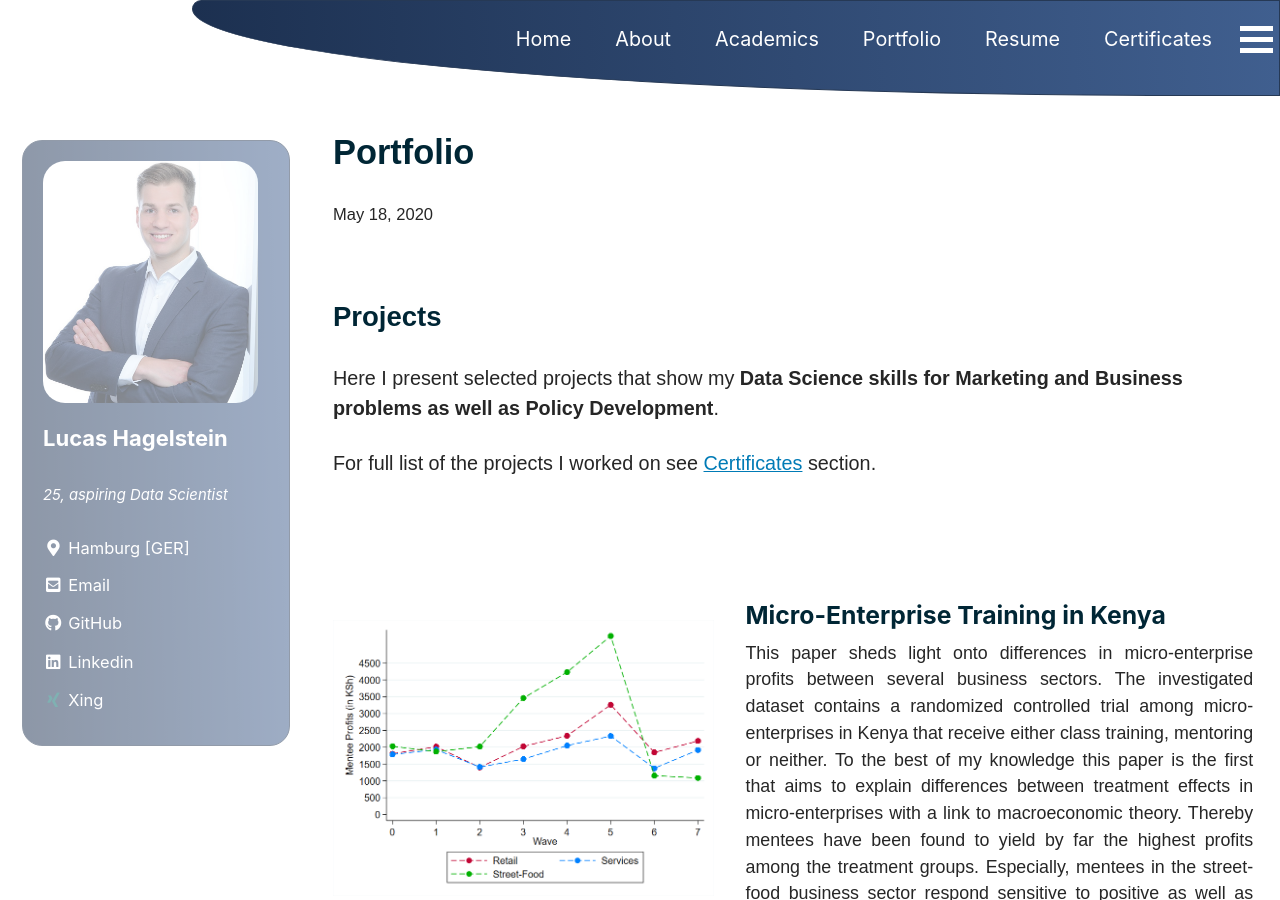
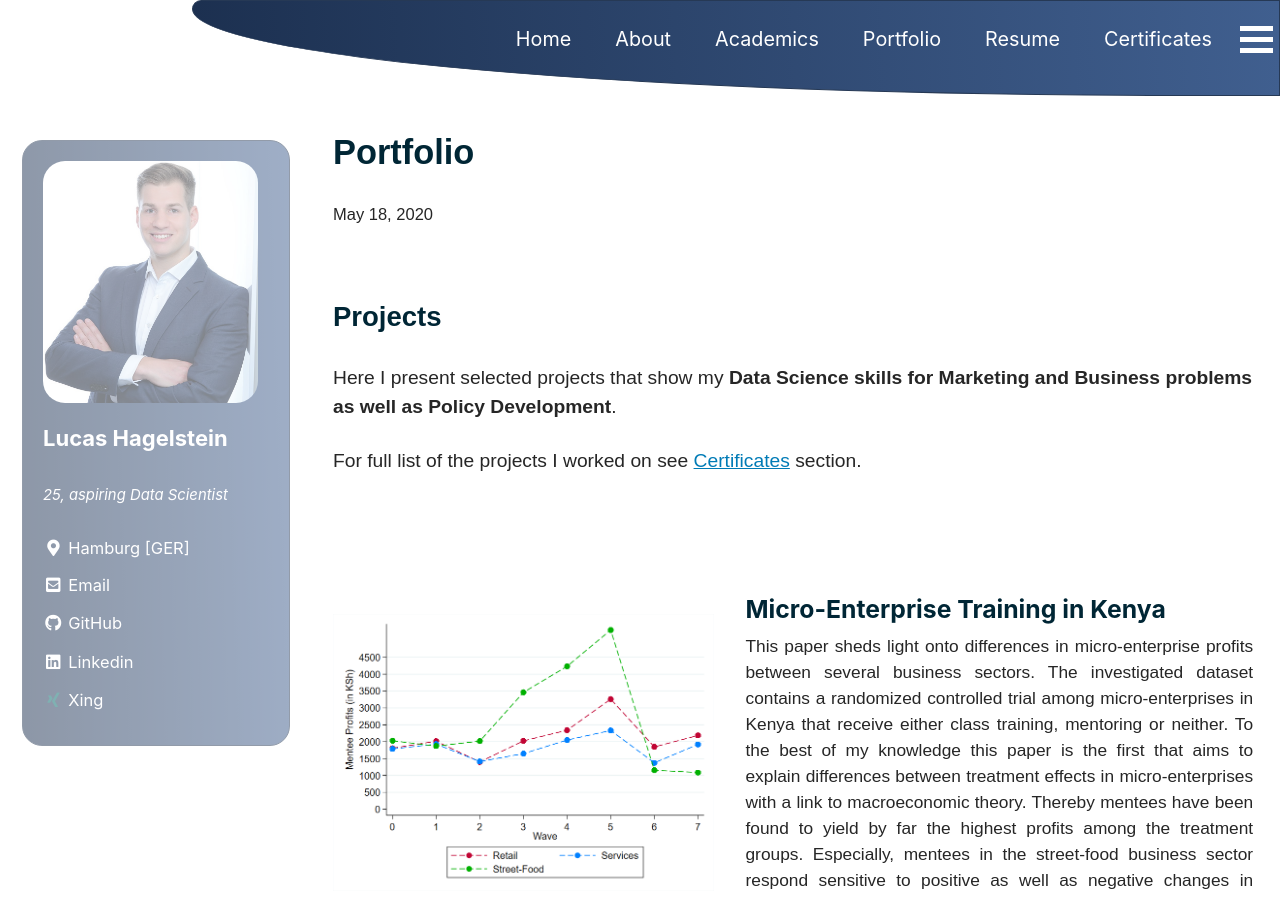
Before and after one commit to LHAGELS/LHAGELS.github.io, a Jekyll site: the page built from _pages/portfolio.md, in a window 1280 px wide and 900 px high. Built offline with Jekyll 4.4.1, drawn with Linux system fonts in a browser that asks for light colours; cached includes are drawn as plain includes; nearby versions of some CDN libraries.

Commit message:
new github

```diff
--- a/_sass/minimal-mistakes/_page.scss
+++ b/_sass/minimal-mistakes/_page.scss
@@ -23,12 +23,12 @@
   @include breakpoint($large) {
     float: right;
     width: calc(100% - #{$right-sidebar-width-narrow});
-    padding-right: 2em;
+    padding-right: $right-sidebar-width-narrow;
   }
 
   @include breakpoint($x-large) {
     width: calc(100% - #{$right-sidebar-width});
-    padding-right: 2em;
+    padding-right: $right-sidebar-width;
   }
 
   .page__inner-wrap {
@@ -83,7 +83,7 @@
   p,
   li,
   dl {
-    font-size: 0.9em;
+    font-size: $type-size-5-5;
   }
 
   /* paragraph indents */
```
